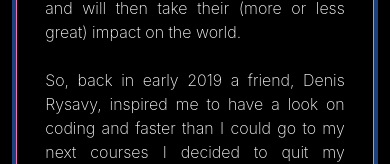
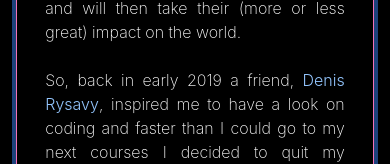
Before and after one commit to fvjupiter/synesthesigns, a Next.js app: page /about in a window 390 px wide. Shown: the part 1061-1225 px from the top of the page. Built offline with nearby package versions, Linux system fonts and the light colour scheme.

Commit message:
responsive index

```diff
--- a/pages/about.js
+++ b/pages/about.js
@@ -28,7 +28,7 @@ export default function About({ screen }) {
           I made the experience that both can be (more or less) easily programmed
           and changed to whatever you can imagine and will then take their (more or less great) impact on the world.
           <br/><br/>
-          So, back in early 2019 a friend, Denis Rysavy, inspired me to have a look on coding and faster than I could go to my next courses
+          So, back in early 2019 a friend, <A domain={'https://github.com/rysavy122'}>Denis Rysavy</A>, inspired me to have a look on coding and faster than I could go to my next courses
           I decided to quit my cultural science &amp; philosophy studies @Universität Bremen to work
           as a software developer for the web.<br/>
           Since then I started with plain <A domain='https://developer.mozilla.org/en-US/docs/Web/HTML'>HTML</A>, <A domain='https://developer.mozilla.org/en-US/docs/Web/CSS'>CSS</A>, <A domain='https://developer.mozilla.org/en-US/docs/Web/JavaScript'>JS</A> in the first year
@@ -47,7 +47,7 @@ export default function About({ screen }) {
           </ul>
           <br/><br/>
           You may ask yourself why wouldn&apos;t you just use an Editor like Wordpress and there is a simple <A domain='https://withloveinternet.com/blog/what-should-you-choose-wordpress-vs.-react-frameworks'>answer</A> to this:<br/>
-          Wordpress does takes the traditional, outdated way of creating Websites and therefore suffer in terms of speed and security.
+          Wordpress does take the traditional, outdated way of creating Websites and therefore suffer in terms of speed and security.
           Another aspect is, that you&apos;re bound to the design-elements and plug-ins that the editor provides which are most of the time also pretty weight-heavy. Imagine you would like to have a shuffle-button to mix the order of your photos,
           create a custom calculator or even a simple game.<br/><br/>
           If you need a secure progressive Web-App with a great User-Experience hit me up
--- a/pages/index.js
+++ b/pages/index.js
@@ -21,7 +21,7 @@ export default function Home({ screen }) {
       setTimeout(() => setshowScrollButton(true), 2250);
     }, [])
 
-    const buttonClassNames = `group w-40 sm:w-[288px] lg:w-80 h-16 sm:h-24
+    const buttonClassNames = `group w-40 sm:w-[288px] lg:w-72 h-16 sm:h-24
     center hover:bg-white hover:text-black duration-300 cursor-pointer`
 
     const abc = useRef()
@@ -41,7 +41,7 @@ export default function Home({ screen }) {
         <div style={{ minHeight: screen.height -80 }} className='center no-select'>
             <div>
                 <a href="https://synesthesigns.com/">
-                    <div className={`${isScaled ? 'scale-100 opacity-100' : 'scale-[0.5] opacity-0'}
+                    <div style={{ fontSize: screen.width < 375 ? 44 : screen.width < 640 ? 50 : screen.width < 768 ? 70 : 80 }} className={`${isScaled ? 'scale-100 opacity-100' : 'scale-[0.5] opacity-0'}
                         h-fit w-fit mx-auto text-5xl sm:text-7xl py-3 sm:py-4 px-2 sm:px-16 md:px-8 md:text-8xl
                         bg-black bg-opacity-30 backdrop overflow-hidden cursor-pointer
                         rounded-2xl border border-white ring-4 ring-cyan-500/50 shadow-2xl duration-[1500ms]`}>
@@ -111,8 +111,8 @@ const accordeonData = [
     ['Web-Development', `I am using modern, industry-leading technologies to ship fast, reliable and secure Web-Apps like Homepages, Portfolios, Blogs that stand out to it's customers`],
     ['Responsive Design', `Web-Apps by Synesthesigns are made to work perfectly on mobile-screens and wide-screens without any function-loss`],
     ['User-Interfaces', `I'm focused on creating efficient, simple-to-use interfaces to guarantee a great user-experience throughout the whole Web-App`],
-    ['Content-Management', `Every Web-App by Synesthesigns is shipped with editor-acces via Contentful.com ® to manage all it's data. So you'll be able to update every piece of content whenever you like`],
-    ['Hosting', `Web-Apps are hosted at Vercel.com ®`],
+    ['Content-Management', `Every Web-App by Synesthesigns is shipped with free editor-access via Contentful.com ® to manage all it's data. So you'll be able to update every piece of content whenever you like`],
+    ['Hosting', `Web-Apps are hosted at Vercel.com ®, where you can use purchase your own domain for roundabout 20€ / year or use a free domain with a 'vercel.app'-ending`],
     ['SEO', `Search-Engine-Optimization is a big deal nowadays to be fastly discoverable in Search-Engines and gain more users quickly`],
     ['Web-Games', `I build small Web-Games (e.g. Text-Adventures, Click-Games) on demand`]
 ]
```
